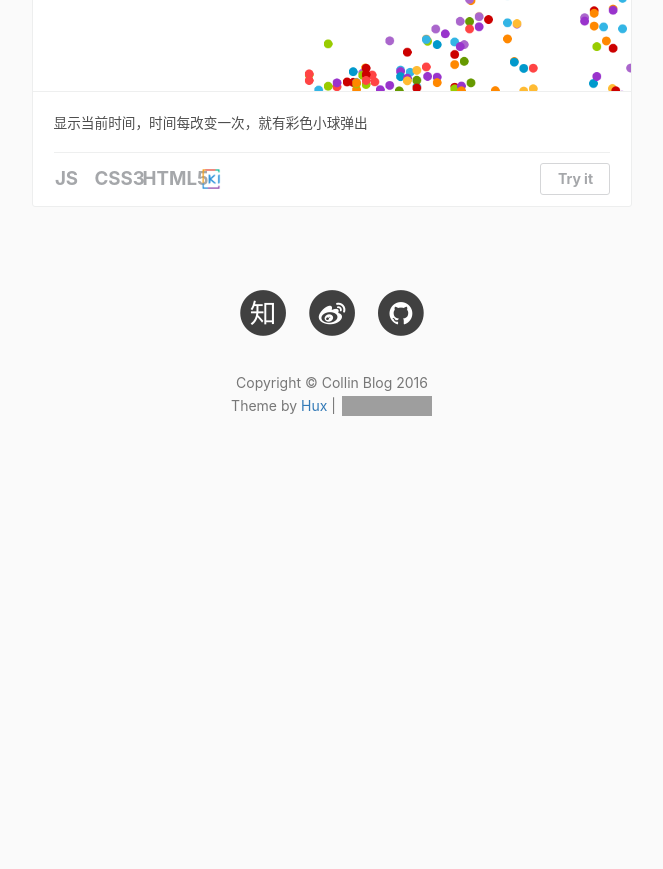
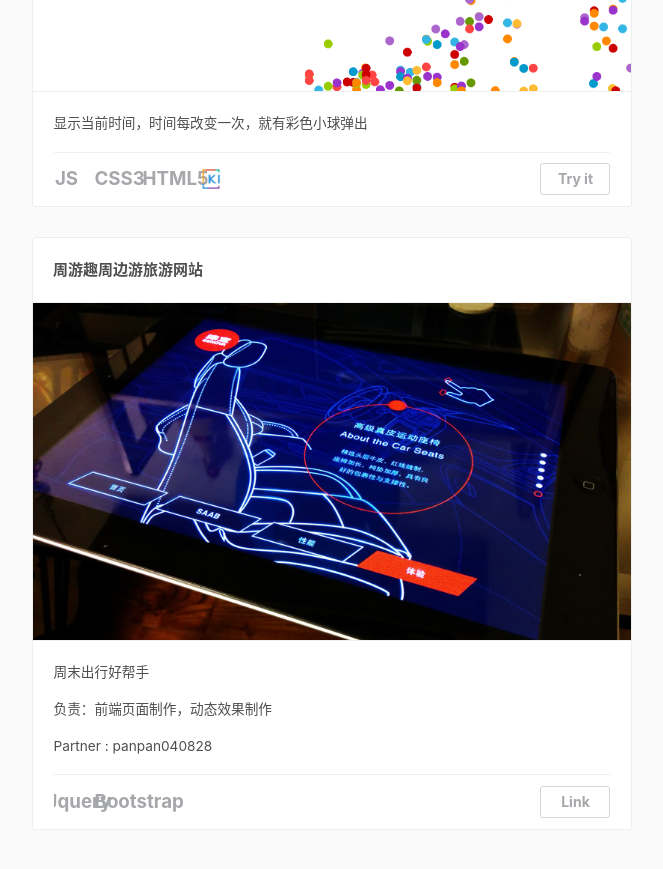
Before and after one commit to Joyling/joyling.github.io, a Jekyll site: the page built from portfolio/index.html, in a window 1280 px wide and 900 px high, scrolled down 1867 px. Shown: the top 869 px of the window, without its empty margins (308-971 px from the left). Built offline with Jekyll 4.4.1, drawn with Linux system fonts in a browser that asks for light colours; nearby versions of some CDN libraries; comment, search, counter and statistics services are not loaded; before the commit the page ends 2375 px from its top, so only the background shows below that; grey boxes are pictures that could not be loaded.

Commit message:
添加周游趣信息
添加周游趣信息

```diff
--- a/portfolio/index.html
+++ b/portfolio/index.html
@@ -79,23 +79,22 @@ layout: default
 							</ul>
 						</div>
 					</li>
-					<!--<li>
+					<li>
 						<div class="cbp_tmlabel">
-							<h2>SENOVA WebApp</h2>
+							<h2>周游趣周边游旅游网站</h2>
 							<img src="images/senova.jpg">
 							<ul>
-								<li>《多媒体交互设计一》结课作业，以北汽“绅宝”为目标品牌，iPad 为主要平台进行的 App 设计，旨在用一种可交互的方式介绍“绅宝”车型。完全采用 Html5 技术开发，可添加至主屏幕离线运行。着力于触控交互体验的优化与优雅的动画设计。</li>
-								<li>Responsible : Front-End，Interaction，Product</li>
-								<li>Partner : ZOE-张瑜</li>
+								<li>周末出行好帮手</li>
+								<li>负责：前端页面制作，动态效果制作</li>
+								<li>Partner : panpan040828<a href="https://github.com/panpan040828"></a></li>
 								<li class="skill">
-									<span class="cbp_tmicon-html"></span>
-									<span class="fa fa-css3"></span>
-									<span><b>JS</b></span>
-									<span class="link"><a target="_blank" href="http://huangxuan.me/senova/">Link</a></span>
+									<span><b>Jquery</b></span>
+									<span><b>Bootstrap</b></span>
+									<span class="link"><a target="_blank" href="http://m.zhouyouqu.com/">Link</a></span>
 								</li>
 							</ul>
 						</div>
-					</li>-->
+					</li>
 					<!-- <li>
 						<div class="cbp_tmlabel">
 							<h2 id="hslider">jQuery.HSlider</h2>
```
